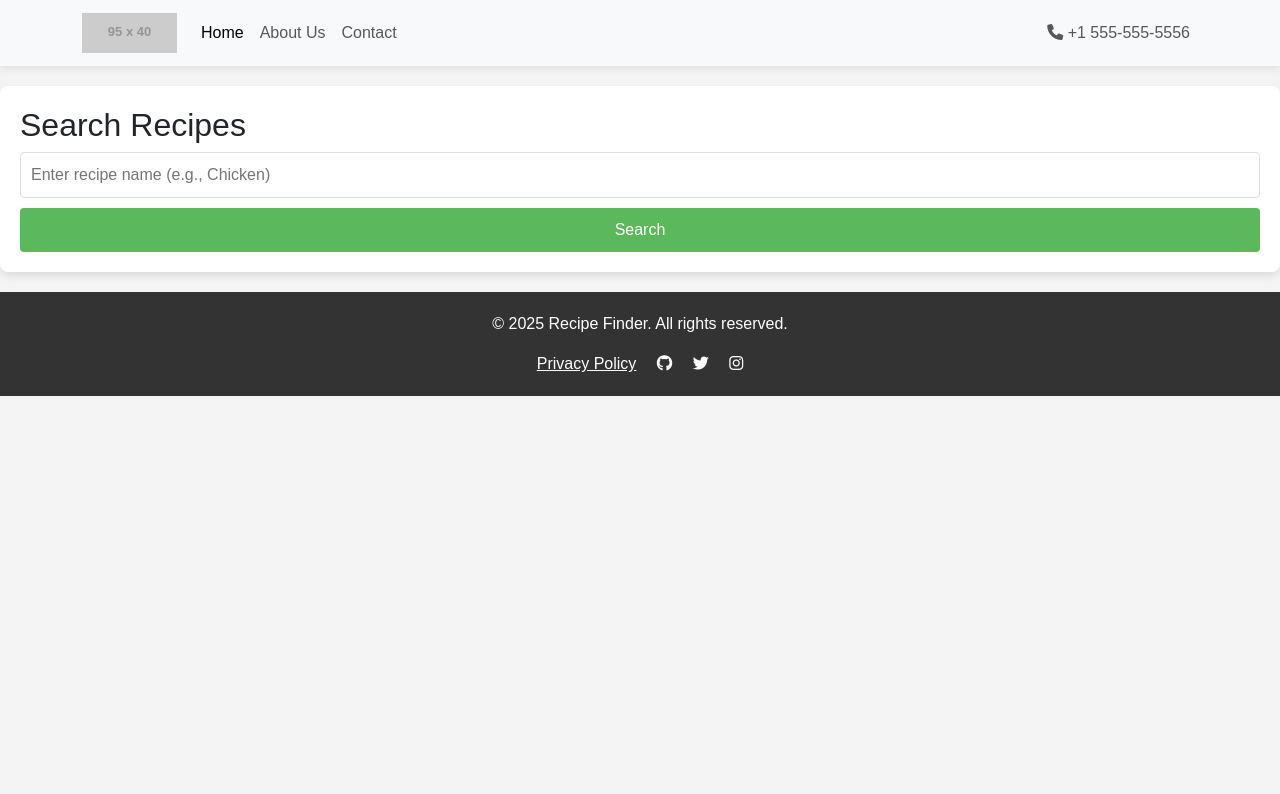
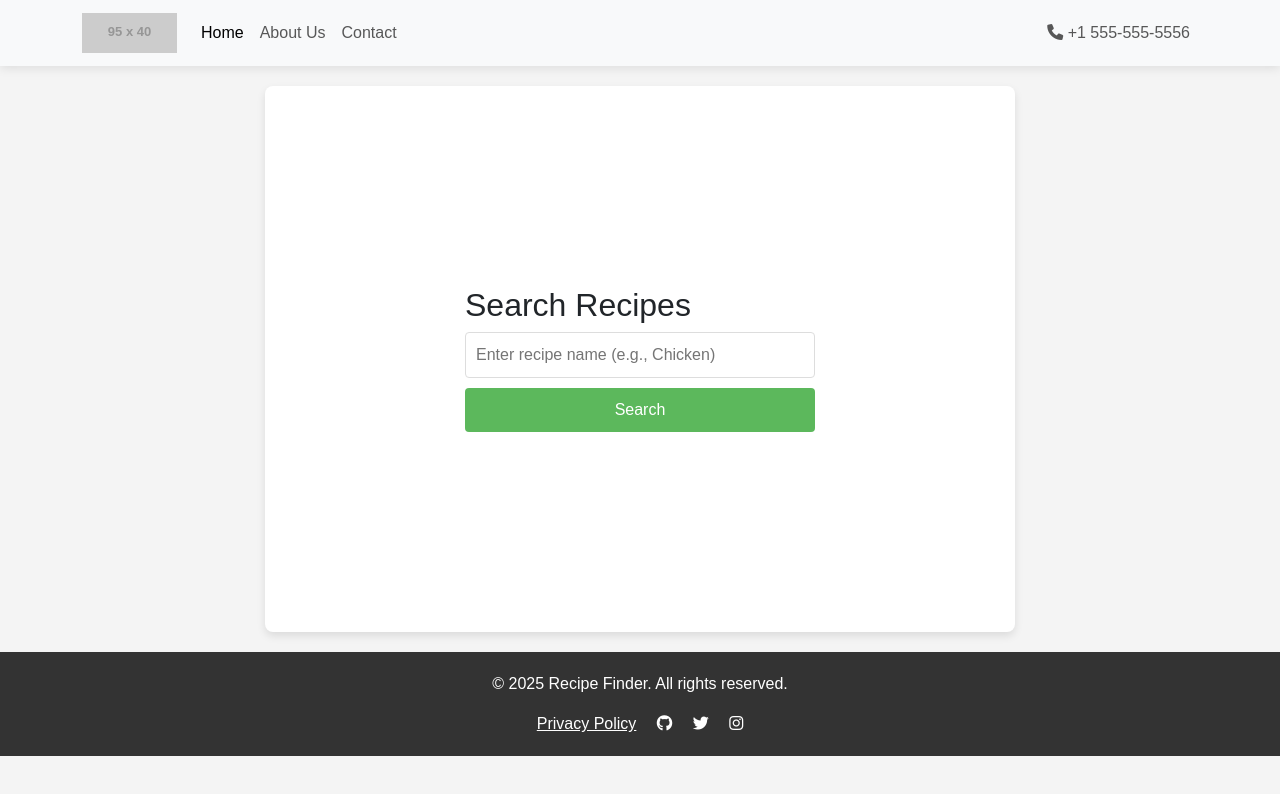
Before and after one commit to workspacereddy/recipe, a website: page index.html in a window 1280 px wide. Drawn offline with nearby package versions, Linux system fonts and the light colour scheme; placeholder pictures from the web are drawn by us.

Commit message:
Update index.html

```diff
--- a/index.html
+++ b/index.html
@@ -29,9 +29,9 @@
         }
         .search-container {
             flex: 1; /* Allow the content section to grow and push the footer down */
-            max-width: 100%;
+            max-width: 750px;
             margin: 20px auto;
-            padding: 20px;
+            padding: 200px;
             background: white;
             border-radius: 8px;
             box-shadow: 0 4px 8px rgba(0, 0, 0, 0.1);
```
